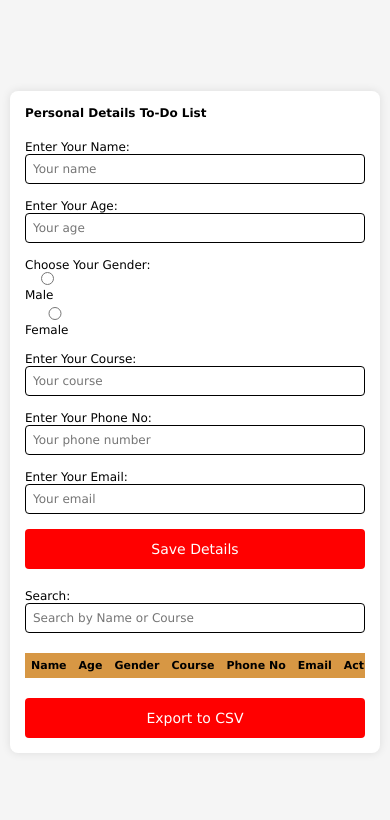
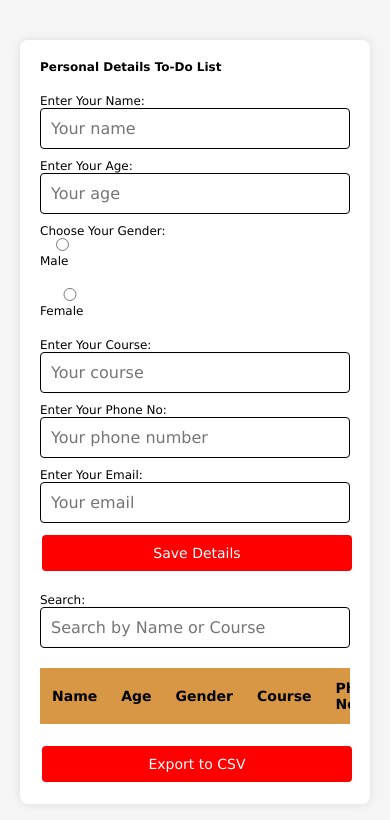
Before and after one commit to Vetri75/javascript-projects, a plain HTML site: page ToDo-List/ToDo-List.html in a window 390 px wide. Drawn offline with Linux system fonts and the light colour scheme.

Commit message:
Update style.css

```diff
--- a/ToDo-List/style.css
+++ b/ToDo-List/style.css
@@ -14,19 +14,9 @@ body {
     background-color: #f5f5f5;
     padding: 20px;
 }
-input,
-input::placeholder{
-    font-size: 12px;
-}
-input[type="text"] {
-    font-size:12px;
-}
-input[type="email"] {
-    font-size:12px;
-}
 .main {
     width: 100%;
-    max-width: 600px;
+    max-width: 700px;
     background-color: white;
     border-radius: 8px;
     box-shadow: 0 0 10px rgba(0, 0, 0, 0.1);
@@ -34,11 +24,6 @@ input[type="email"] {
     display: flex;
     flex-direction: column;
     gap: 20px;
-}
-.form-st {
-    display: flex;
-    flex-direction: column;
-    gap: 15px;
 }
 input {
     border: 1px solid black;
@@ -65,33 +50,35 @@ input {
 .tr1 th {
     padding: 12px;
     text-align: left;
-    font-size: 12px;
+    font-size: 14px;
 }
 .tr2 {
     background-color: bisque;
 }
 .tr2 td {
     text-align: center;
-    align-items: center;
-    padding: 10px;
+    padding: 8px;
     word-wrap: break-word;
+}
+
+.form-st div{
+    margin-bottom: 10px;
 }
 button {
     background-color: red;
     color: white;
+    width: 100%;
+    margin: 2px;
     border: none;
-    padding: 8px 16px;
+    padding: 10px;
     border-radius: 4px;
     cursor: pointer;
+    font-size: 14px;
 }
 button:hover {
     background-color: darkred;
 }
-
 @media (max-width: 600px) {
-    body {
-        padding: 10px;
-    }
     .main {
         width: 100%;
     }
@@ -101,58 +88,9 @@ button:hover {
     }
     button {
         width: 100%;
-        padding: 12px;
     }
     .table {
         display: block;
         overflow-x: auto;
-        width: 100%;
-    }
-    .table th, .table td {
-        font-size: 14px;
-        white-space: nowrap;
     }
 }
-
-@media (max-width: 480px) {
-    input {
-        font-size: 14px;
-        padding: 8px;
-    }
-    .form-st p {
-        font-size: 14px;
-    }
-    .gender-section {
-        flex-direction: column;
-        align-items: flex-start;
-        gap: 5px;
-    }
-    button {
-        padding: 12px;
-        font-size: 16px;
-    }
-    .tr1 th, .tr2 td {
-        font-size: 12px;
-        padding: 8px;
-    }
-}
-
-@media (max-width: 400px) {
-    .main {
-        padding: 15px;
-    }
-    .form-st p {
-        font-size: 12px;
-    }
-    input {
-        font-size: 12px;
-        padding: 7px;
-    }
-    .tr1 th, .tr2 td {
-        font-size: 11px;
-        padding: 6px;
-    }
-    button {
-        font-size: 14px;
-    }
-}
```
